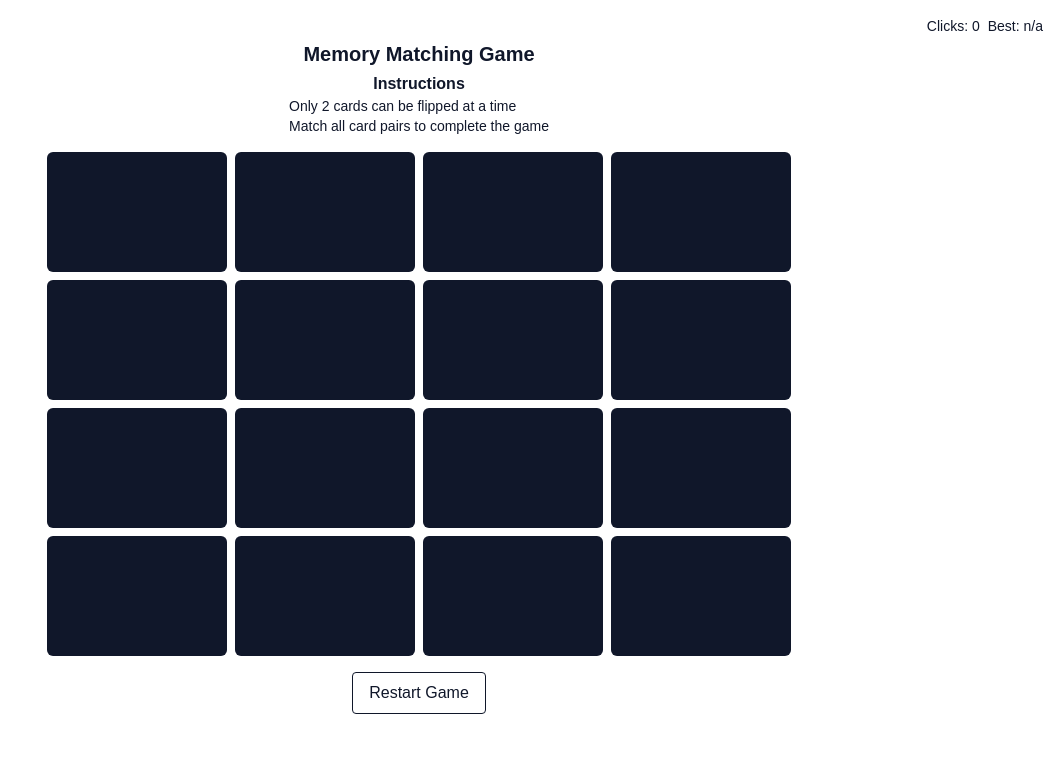
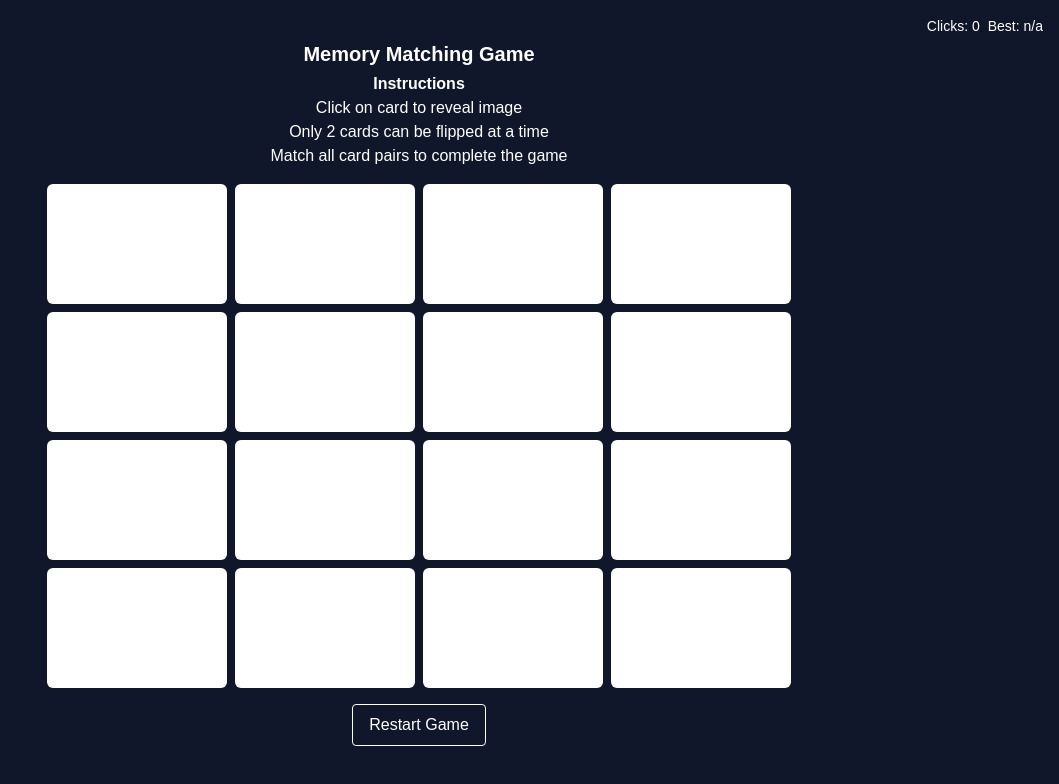
Before and after one commit to victory-a/memory-game, a Next.js app: page / in a window 1280 px wide. Shown: the top 784 px of the page, without its empty margins (221-1280 px from the left). Built offline with nearby package versions, Linux system fonts and the light colour scheme; grey boxes are pictures that could not be loaded.

Commit message:
completion modal, meta

```diff
--- a/package.json
+++ b/package.json
@@ -9,6 +9,7 @@
     "lint": "next lint"
   },
   "dependencies": {
+    "@reach/dialog": "^0.18.0",
     "next": "15.0.1",
     "react": "19.0.0-rc-69d4b800-20241021",
     "react-dom": "19.0.0-rc-69d4b800-20241021"
--- /dev/null
+++ b/src/assets/CancelIcon.tsx
@@ -0,0 +1,31 @@
+import React from 'react';
+
+const CancelIcon = () => {
+  return (
+    <svg width='40' height='40' viewBox='0 0 40 40' fill='none' xmlns='http://www.w3.org/2000/svg'>
+      <g clip-path='url(#clip0_1_2509)'>
+        <path
+          d='M27.0703 27.0713L12.9282 12.9292'
+          stroke='black'
+          stroke-width='2'
+          stroke-linecap='square'
+          stroke-linejoin='round'
+        />
+        <path
+          d='M12.9287 27.0713L27.0708 12.9292'
+          stroke='black'
+          stroke-width='2'
+          stroke-linecap='square'
+          stroke-linejoin='round'
+        />
+      </g>
+      <defs>
+        <clipPath id='clip0_1_2509'>
+          <rect width='20' height='20' fill='white' transform='translate(5.85742 20) rotate(-45)' />
+        </clipPath>
+      </defs>
+    </svg>
+  );
+};
+
+export default CancelIcon;
--- /dev/null
+++ b/src/components/ComplettionModal.tsx
@@ -0,0 +1,46 @@
+import { Dialog as ReachDialog } from '@reach/dialog';
+import React from 'react';
+
+import '@reach/dialog/styles.css';
+
+import CancelIcon from '@/assets/CancelIcon';
+
+interface ModalProps {
+  isOpen: boolean;
+  onClose: () => void;
+  score: number;
+  newBestScore: boolean;
+  bestScore: number | null;
+}
+
+const CompletionModal = ({ isOpen, onClose, bestScore, newBestScore, score }: ModalProps) => {
+  return (
+    <ReachDialog isOpen={isOpen} onDismiss={onClose} aria-labelledby='modal-title'>
+      <div className='relative w-full max-w-2xl mx-auto py-20 bg-white'>
+        <div className='absolute right-1 top-1'>
+          <button
+            onClick={onClose}
+            className='hover:bg-grey-700 relative flex h-10 w-10 cursor-pointer items-center justify-center rounded-[4px] hover:opacity-70'>
+            <CancelIcon />
+          </button>
+        </div>
+
+        <section className='flex py-5 justify-center'>
+          <div className='grid gap-2 text-background'>
+            <h3 className='font-bold text-lg'>Game Completed</h3>
+            <p>Total Clicks: {score}</p>
+            {newBestScore ? (
+              <p>🎉 Congrats on setting a new best Score! 🎉</p>
+            ) : (
+              <p>
+                Best score: {bestScore}, {''}Try again 😌
+              </p>
+            )}
+          </div>
+        </section>
+      </div>
+    </ReachDialog>
+  );
+};
+
+export default CompletionModal;
--- a/src/components/GameBoard.tsx
+++ b/src/components/GameBoard.tsx
@@ -1,14 +1,20 @@
 import React from 'react';
 import Card from './Card';
 import { useGameState } from '@/hooks/useGameState';
+import CompletionModal from './ComplettionModal';
 
 const GameBoard = () => {
-  const { cards, clicks, selectedCards, handleClick, shuffleCards, disabled, bestScore, newBestScore, isGameCompleted } = useGameState();
+  const { cards, clicks, selectedCards, handleClick, shuffleCards, disabled, newBestScore, bestScore, isGameCompleted, modalOpen, setModalOpen } =
+    useGameState();
 
+  if (modalOpen) {
+    return (
+      <CompletionModal isOpen={modalOpen} onClose={() => setModalOpen(false)} score={clicks} newBestScore={newBestScore} bestScore={bestScore} />
+    );
+  }
   return (
     <>
       <header>
-        {/* <div>{isGameCompleted ? newBestScore ? <p>🎉 New Best Score! 🎉</p> : <p>Try again 😌</p> : <p>Best Score: {bestScore}</p>}</div> */}
         <div className='flex justify-end gap-2'>
           <p className='text-sm'>Clicks: {clicks}</p>
           {<p className='text-sm'>Best: {bestScore ?? 'n/a'}</p>}
@@ -17,7 +23,8 @@ const GameBoard = () => {
       <h1 className='text-xl font-semibold my-1 text-center'>Memory Matching Game</h1>
       <div className='flex flex-col items-center'>
         <h2 className='font-semibold'>Instructions</h2>
-        <ul className='text-sm'>
+        <ul className='text-center'>
+          <li>Click on card to reveal image</li>
           <li>Only 2 cards can be flipped at a time</li>
           <p>Match all card pairs to complete the game</p>
         </ul>
--- a/src/hooks/useGameState/index.ts
+++ b/src/hooks/useGameState/index.ts
@@ -3,6 +3,8 @@ import { Card, gameReducer, initialState } from './gameStateReducer';
 
 export function useGameState(uniquePairs: number = 8) {
   const [state, dispatch] = useReducer(gameReducer, initialState);
+
+  const [modalOpen, setModalOpen] = useState(false);
 
   const [bestScore, setBestScore] = useState<number | null>(null);
   const [newBestScore, setNewBestScore] = useState(false);
@@ -45,6 +47,7 @@ export function useGameState(uniquePairs: number = 8) {
 
   useEffect(() => {
     if (isGameCompleted) {
+      setModalOpen(true);
       if (bestScore === null || bestScore === 0 || state.clicks < bestScore) {
         localStorage.setItem('bestScore', String(state.clicks));
         setBestScore(state.clicks);
@@ -73,5 +76,7 @@ export function useGameState(uniquePairs: number = 8) {
     bestScore,
     newBestScore,
     isGameCompleted,
+    modalOpen,
+    setModalOpen,
   };
 }
--- a/src/pages/index.tsx
+++ b/src/pages/index.tsx
@@ -1,4 +1,5 @@
 import React from 'react';
+import Head from 'next/head';
 import localFont from 'next/font/local';
 
 import GameBoard from '../components/GameBoard';
@@ -17,11 +18,18 @@ const geistMono = localFont({
 
 const Home = () => {
   return (
-    <div className={clsMerge(geistSans.variable, geistMono.variable)}>
-      <main className='min-h-screen p-4'>
-        <GameBoard />
-      </main>
-    </div>
+    <>
+      <Head>
+        <title>Memory Card Game</title>
+        <meta name='description' content='Memory Card Game' />
+        <meta name='viewport' content='width=device-width, initial-scale=1' />
+      </Head>
+      <div className={clsMerge(geistSans.variable, geistMono.variable)}>
+        <main className='min-h-screen p-4'>
+          <GameBoard />
+        </main>
+      </div>
+    </>
   );
 };
 
--- a/src/styles/globals.css
+++ b/src/styles/globals.css
@@ -3,8 +3,8 @@
 @tailwind utilities;
 
 :root {
-  --background: #fff;
-  --foreground: #10172A;
+  --background: #10172A;
+  --foreground: #fff;
 }
 
 body {
@@ -40,3 +40,21 @@ body {
     opacity: 0;
   }
 }
+
+/* Reach Dialog customizations */
+[data-reach-dialog-content] {
+  position: relative;
+  padding-top: 2rem;
+  padding-left: 10px !important;
+  padding-right: 10px !important;
+  width: 95% !important;
+  max-width: 1200px;
+  background: transparent !important;
+  margin: 50px auto !important;
+  margin-bottom: 0px !important;
+}
+
+[data-reach-dialog-overlay] {
+  backdrop-filter: blur(1px);
+  background-color: rgba(0, 0, 0, 0.5);
+}
```
Also changed, not shown: tailwind.config.ts (line endings or trailing spaces), 1 other file (tests, documents, lock files or other folders).
